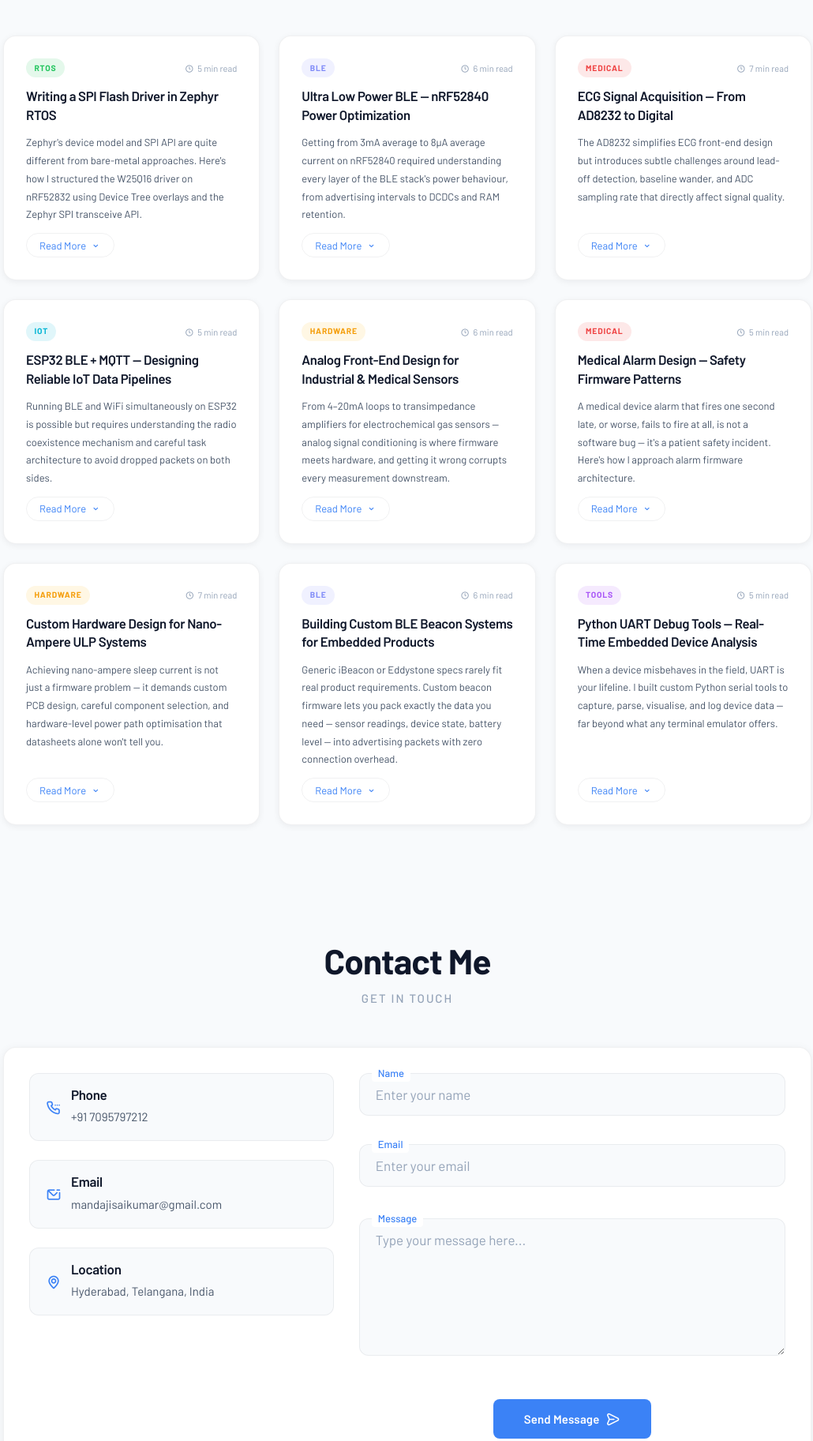
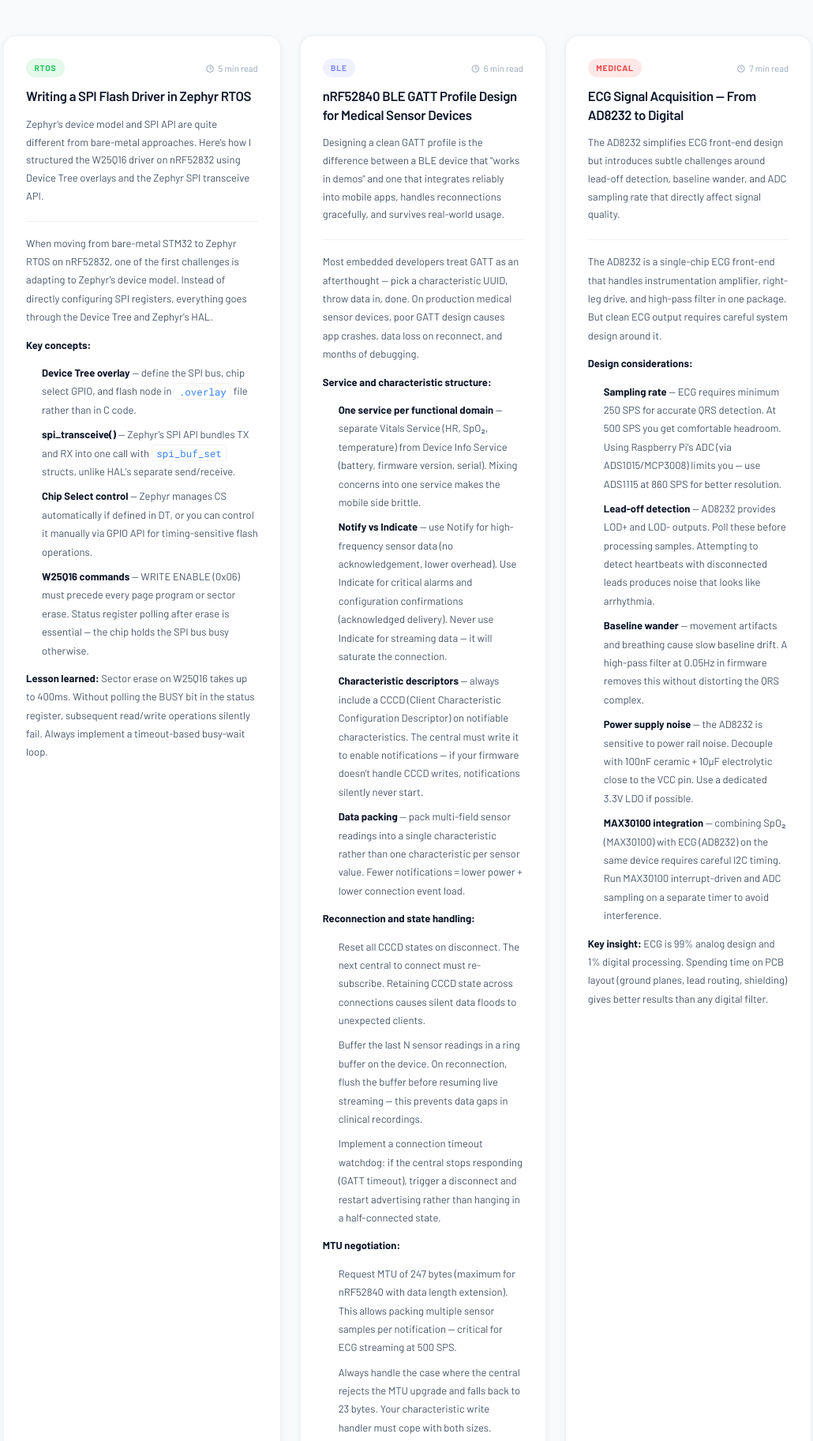
Before and after one commit to saikumar-mandaji/Portfolio_Saikumar, a plain HTML site: page index.html in a window 1280 px wide. Shown: the part 6833-8658 px from the top of the page at 79% size, without its empty margins (124-1154 px from the left). Drawn offline with nearby package versions, Linux system fonts and the light colour scheme.

Commit message:
Replace nRF blog post, remove Read More buttons, show blog content always
- Replace ULP nRF52840 post with nRF52840 BLE GATT profile design post
- Remove all blog toggle buttons — content fully visible by default
- Remove blog toggle JS and CSS

Co-Authored-By: Claude Sonnet 4.6 <noreply@anthropic.com>

```diff
--- a/assets/my.js
+++ b/assets/my.js
@@ -189,23 +189,6 @@ function sendToAPI(body) {
   });
 })();
 
-// ==================== BLOG TOGGLE ====================
-(function() {
-  var toggleBtns = document.querySelectorAll('.blog__toggle');
-  toggleBtns.forEach(function(btn) {
-    btn.addEventListener('click', function() {
-      var card = btn.closest('.blog__card');
-      var content = card.querySelector('.blog__content');
-      var isOpen = content.style.display === 'block';
-      content.style.display = isOpen ? 'none' : 'block';
-      btn.textContent = isOpen ? 'Read More ' : 'Show Less ';
-      var icon = document.createElement('i');
-      icon.className = isOpen ? 'uil uil-angle-down' : 'uil uil-angle-up';
-      btn.appendChild(icon);
-      btn.classList.toggle('expanded', !isOpen);
-    });
-  });
-})();
 
 // ==================== FORM SUBMISSION ====================
 function submitForm() {
--- a/assets/professional-theme.css
+++ b/assets/professional-theme.css
@@ -986,13 +986,13 @@ button {
 }
 
 .blog__content {
-  display: none;
+  display: block;
   font-size: var(--smaller-font-size);
   color: var(--text-color);
   line-height: 1.8;
   border-top: 1px solid var(--divider);
   padding-top: 1rem;
-  margin-top: 0.25rem;
+  margin-top: 0.5rem;
 }
 
 .blog__content p {
@@ -1020,37 +1020,6 @@ button {
   padding: 0.1rem 0.35rem;
   border-radius: 0.25rem;
   color: var(--primary-color);
-}
-
-.blog__toggle {
-  align-self: flex-start;
-  background: none;
-  border: 1px solid var(--divider);
-  color: var(--primary-color);
-  font-family: var(--body-font);
-  font-size: var(--smaller-font-size);
-  cursor: pointer;
-  padding: 0.4rem 1rem;
-  border-radius: 1rem;
-  transition: var(--transition-base);
-  display: flex;
-  align-items: center;
-  gap: 0.35rem;
-  margin-top: auto;
-}
-
-.blog__toggle:hover {
-  background-color: var(--primary-color);
-  color: #fff;
-  border-color: var(--primary-color);
-}
-
-.blog__toggle .uil {
-  transition: transform var(--transition-base);
-}
-
-.blog__toggle.expanded .uil {
-  transform: rotate(180deg);
 }
 
 /* ==================== CONTACT ==================== */
--- a/index.html
+++ b/index.html
@@ -687,7 +687,7 @@
             </ul>
             <p><strong>Lesson learned:</strong> Sector erase on W25Q16 takes up to 400ms. Without polling the BUSY bit in the status register, subsequent read/write operations silently fail. Always implement a timeout-based busy-wait loop.</p>
           </div>
-          <button class="blog__toggle">Read More <i class="uil uil-angle-down"></i></button>
+
         </article>
 
         <!-- Blog 2 -->
@@ -696,22 +696,30 @@
             <span class="blog__tag tag--ble">BLE</span>
             <span class="blog__read-time"><i class="uil uil-clock"></i> 6 min read</span>
           </div>
-          <h3 class="blog__title">Ultra Low Power BLE — nRF52840 Power Optimization</h3>
-          <p class="blog__excerpt">Getting from 3mA average to 8µA average current on nRF52840 required understanding every layer of the BLE stack's power behaviour, from advertising intervals to DCDCs and RAM retention.</p>
+          <h3 class="blog__title">nRF52840 BLE GATT Profile Design for Medical Sensor Devices</h3>
+          <p class="blog__excerpt">Designing a clean GATT profile is the difference between a BLE device that "works in demos" and one that integrates reliably into mobile apps, handles reconnections gracefully, and survives real-world usage.</p>
           <div class="blog__content">
-            <p>On battery-powered BLE devices, power is everything. The nRF52840 can run at &lt;10µA average in optimized configurations, but the default settings are far from optimal.</p>
-            <p><strong>Key optimisations applied:</strong></p>
+            <p>Most embedded developers treat GATT as an afterthought — pick a characteristic UUID, throw data in, done. On production medical sensor devices, poor GATT design causes app crashes, data loss on reconnect, and months of debugging.</p>
+            <p><strong>Service and characteristic structure:</strong></p>
             <ul>
-              <li><strong>Advertising interval</strong> — increasing from 100ms to 1000ms reduces average current dramatically since advertising is the most power-hungry state. Use directed advertising only when needed.</li>
-              <li><strong>Connection interval</strong> — negotiate the longest acceptable connection interval with the central (typically 500ms–4s for sensor devices). Longer intervals = longer sleep between events.</li>
-              <li><strong>DCDC regulators</strong> — enable both REG0 (1.8V DCDC) and REG1 (main DCDC) in the board configuration. The default LDO is significantly less efficient.</li>
-              <li><strong>RAM retention</strong> — only retain the RAM sections actually used. Configure <code>CONFIG_RAM_POWER_DOWN_LIBRARY</code> or manually power down unused RAM blocks.</li>
-              <li><strong>Peripheral shutdown</strong> — disable all unused peripherals (SPI, I2C, UART) between measurement cycles. Zephyr's <code>pm_device_action_run()</code> handles this cleanly.</li>
-              <li><strong>System Off vs System On sleep</strong> — for very infrequent wake-ups (e.g., hourly logging), System Off with GPIO wake-up reaches ~0.5µA. For frequent events, System On with CPU sleep is faster to resume.</li>
+              <li><strong>One service per functional domain</strong> — separate Vitals Service (HR, SpO₂, temperature) from Device Info Service (battery, firmware version, serial). Mixing concerns into one service makes the mobile side brittle.</li>
+              <li><strong>Notify vs Indicate</strong> — use Notify for high-frequency sensor data (no acknowledgement, lower overhead). Use Indicate for critical alarms and configuration confirmations (acknowledged delivery). Never use Indicate for streaming data — it will saturate the connection.</li>
+              <li><strong>Characteristic descriptors</strong> — always include a CCCD (Client Characteristic Configuration Descriptor) on notifiable characteristics. The central must write it to enable notifications — if your firmware doesn't handle CCCD writes, notifications silently never start.</li>
+              <li><strong>Data packing</strong> — pack multi-field sensor readings into a single characteristic rather than one characteristic per sensor value. Fewer notifications = lower power + lower connection event load.</li>
             </ul>
-            <p><strong>Tool used:</strong> Nordic's Power Profiler Kit II (PPK2) — indispensable for real-time current measurement during development.</p>
+            <p><strong>Reconnection and state handling:</strong></p>
+            <ul>
+              <li>Reset all CCCD states on disconnect. The next central to connect must re-subscribe. Retaining CCCD state across connections causes silent data floods to unexpected clients.</li>
+              <li>Buffer the last N sensor readings in a ring buffer on the device. On reconnection, flush the buffer before resuming live streaming — this prevents data gaps in clinical recordings.</li>
+              <li>Implement a connection timeout watchdog: if the central stops responding (GATT timeout), trigger a disconnect and restart advertising rather than hanging in a half-connected state.</li>
+            </ul>
+            <p><strong>MTU negotiation:</strong></p>
+            <ul>
+              <li>Request MTU of 247 bytes (maximum for nRF52840 with data length extension). This allows packing multiple sensor samples per notification — critical for ECG streaming at 500 SPS.</li>
+              <li>Always handle the case where the central rejects the MTU upgrade and falls back to 23 bytes. Your characteristic write handler must cope with both sizes.</li>
+            </ul>
+            <p><strong>Key lesson:</strong> Document your GATT profile as a table (UUID, properties, format, units, range) before writing a single line of firmware. Every ambiguity in the profile becomes a bug in the mobile app integration.</p>
           </div>
-          <button class="blog__toggle">Read More <i class="uil uil-angle-down"></i></button>
         </article>
 
         <!-- Blog 3 -->
@@ -734,7 +742,7 @@
             </ul>
             <p><strong>Key insight:</strong> ECG is 99% analog design and 1% digital processing. Spending time on PCB layout (ground planes, lead routing, shielding) gives better results than any digital filter.</p>
           </div>
-          <button class="blog__toggle">Read More <i class="uil uil-angle-down"></i></button>
+
         </article>
 
         <!-- Blog 4 -->
@@ -757,7 +765,7 @@
             </ul>
             <p><strong>Topic design tip:</strong> Structure topics hierarchically — <code>device/{device_id}/sensor/{type}/data</code>. This allows wildcard subscriptions on the backend for fleet monitoring.</p>
           </div>
-          <button class="blog__toggle">Read More <i class="uil uil-angle-down"></i></button>
+
         </article>
 
         <!-- Blog 5 -->
@@ -785,7 +793,7 @@
             </ul>
             <p><strong>Key rule:</strong> Solve the analog problem in hardware. Software calibration can compensate for offset and gain errors, but it cannot fix noise, non-linearity, or impedance mismatch.</p>
           </div>
-          <button class="blog__toggle">Read More <i class="uil uil-angle-down"></i></button>
+
         </article>
 
         <!-- Blog 6 -->
@@ -814,7 +822,7 @@
             </ul>
             <p><strong>Philosophy:</strong> Design alarms to fail safe. If the alarm subsystem itself has an error, the device should alert — not stay silent.</p>
           </div>
-          <button class="blog__toggle">Read More <i class="uil uil-angle-down"></i></button>
+
         </article>
 
         <!-- Blog 7 -->
@@ -848,7 +856,7 @@
             </ul>
             <p><strong>Result achieved:</strong> Through hardware + firmware co-optimisation, sleep current below 500nA was consistently achieved on production hardware, enabling multi-year coin cell operation.</p>
           </div>
-          <button class="blog__toggle">Read More <i class="uil uil-angle-down"></i></button>
+
         </article>
 
         <!-- Blog 8 -->
@@ -881,7 +889,7 @@
             </ul>
             <p><strong>Key advantage:</strong> 50+ beacons can be monitored simultaneously by a single gateway with no connection slots consumed — far more scalable than maintaining concurrent connections for fleet monitoring.</p>
           </div>
-          <button class="blog__toggle">Read More <i class="uil uil-angle-down"></i></button>
+
         </article>
 
         <!-- Blog 9 -->
@@ -913,7 +921,7 @@
             </ul>
             <p><strong>Key insight:</strong> A logic analyser captures what the hardware does. A custom Python tool captures what the firmware thinks. The gap between those two is often exactly where the bug lives.</p>
           </div>
-          <button class="blog__toggle">Read More <i class="uil uil-angle-down"></i></button>
+
         </article>
 
       </div>
```
